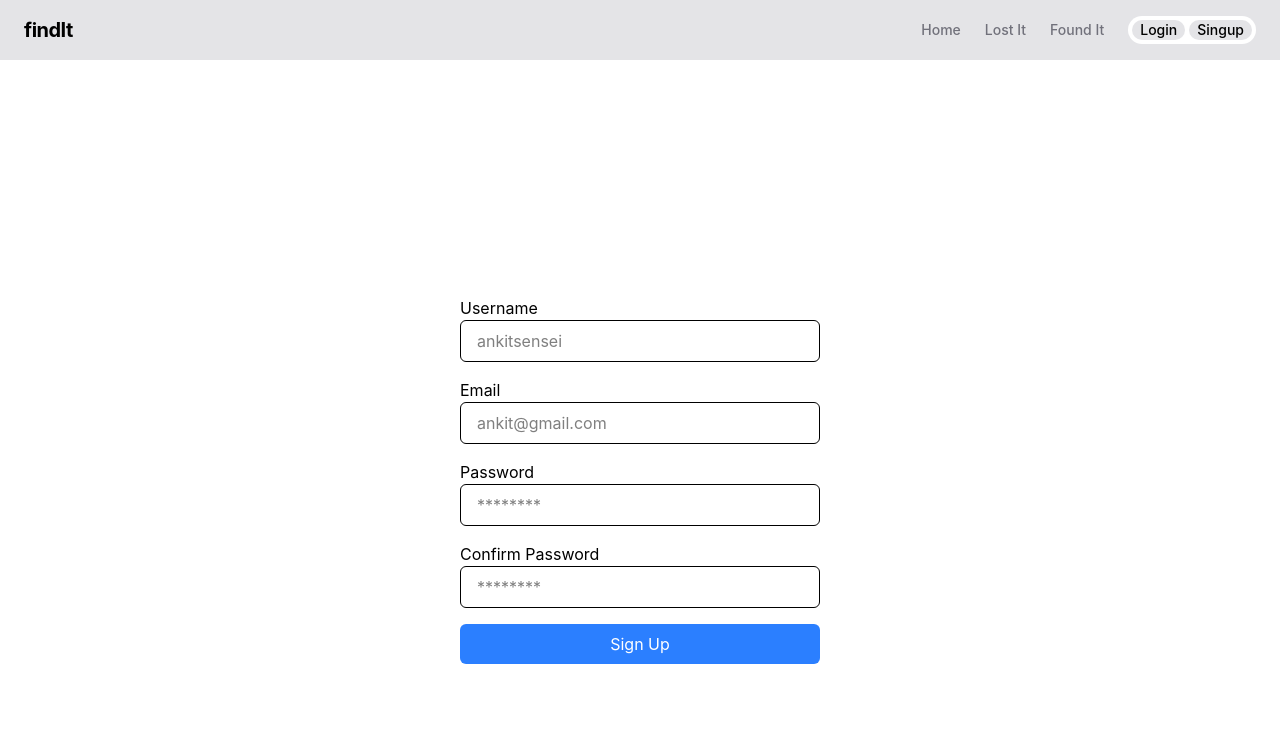
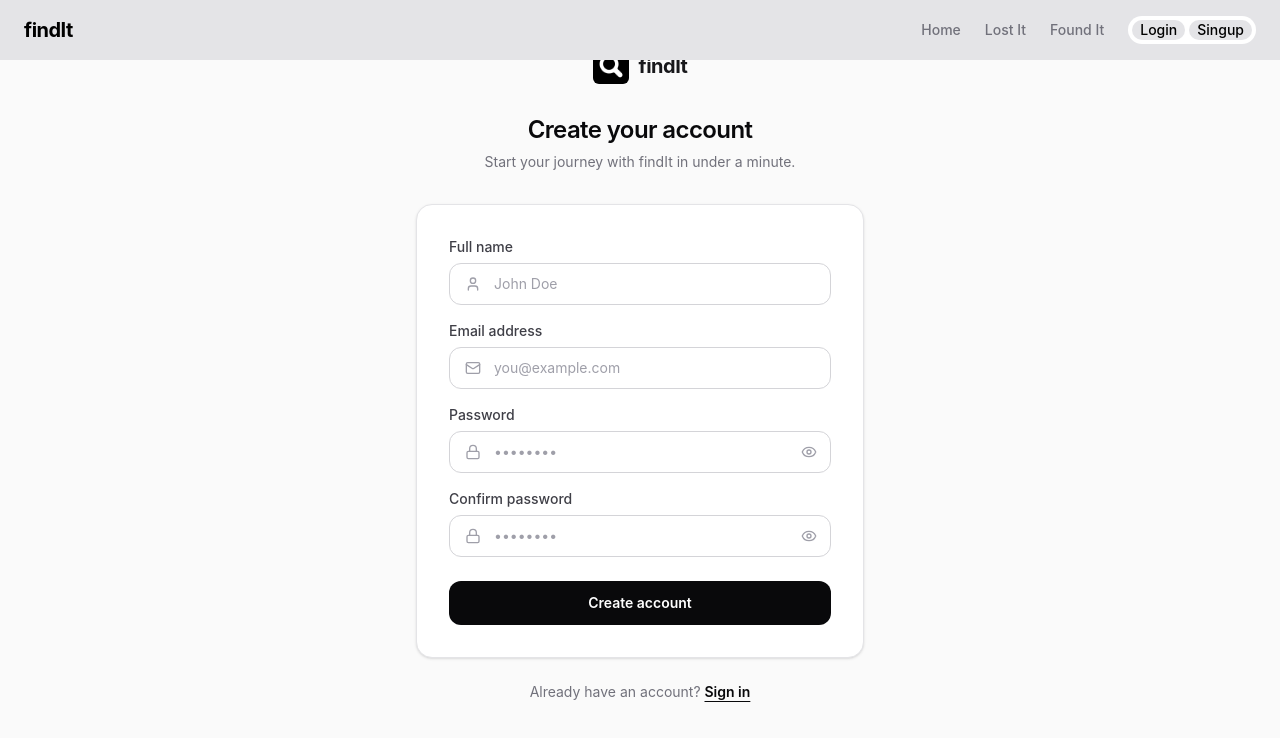
Before and after one commit to ankitsensei/findIt, a React (Vite) app in the folder client/: page /signup in a window 1280 px wide. Shown: the top 738 px of the page. Built offline with nearby package versions, Linux system fonts and the light colour scheme.

Commit message:
style: signup page

```diff
--- a/client/src/pages/Signup.jsx
+++ b/client/src/pages/Signup.jsx
@@ -1,104 +1,222 @@
+import { useState } from "react";
+import { NavLink } from "react-router";
 import { useForm } from "react-hook-form";
+import { User, Mail, Lock, Eye, EyeOff } from "lucide-react";
+import logo from "../assets/logo.jpeg";
 
 const Signup = () => {
+  const [showPassword, setShowPassword] = useState(false);
+  const [showConfirmPassword, setShowConfirmPassword] = useState(false);
+  const [submitted, setSubmitted] = useState(false);
+
   const {
     register,
     handleSubmit,
-    watch,
+    getValues,
     formState: { errors },
-  } = useForm();
+  } = useForm({
+    mode: "onTouched",
+    defaultValues: { name: "", email: "", password: "", confirmPassword: "" },
+  });
 
-  const password = watch("password");
-
-  const onSubmit = (data) => {
-    console.log(data);
+  const onSubmit = () => {
+    setSubmitted(true);
   };
 
+  const inputClass = (hasError) =>
+    `w-full rounded-xl border py-2.5 pl-11 pr-10 text-sm text-zinc-900 placeholder:text-zinc-400 outline-none transition focus:ring-2 ${
+      hasError
+        ? "border-red-400 bg-red-50/30 focus:border-red-400 focus:ring-red-100"
+        : "border-zinc-300 bg-white focus:border-zinc-900 focus:ring-zinc-200"
+    }`;
+
   return (
-    <div className="mt-20 w-full h-screen flex justify-center items-center">
-      <form
-        onSubmit={handleSubmit(onSubmit)}
-        className="w-90 flex flex-col gap-4"
+    <div className="min-h-[calc(100vh-56px)] flex items-center justify-center bg-zinc-50 px-4 py-12">
+      <div className="w-full max-w-md">
+        <div className="mb-8 text-center">
+          <NavLink to="/" className="inline-flex items-center gap-2.5">
+            <span className="flex h-9 w-9 items-center justify-center rounded-xl">
+              <img src={logo} alt="logo" className="rounded-md" />
+            </span>
+            <span className="text-xl font-bold tracking-tight text-zinc-900">
+              findIt
+            </span>
+          </NavLink>
+          <h2 className="mt-6 text-2xl font-semibold tracking-tight text-zinc-950">
+            Create your account
+          </h2>
+          <p className="mt-1.5 text-sm text-zinc-500">
+            Start your journey with findIt in under a minute.
+          </p>
+        </div>
+
+        {submitted && (
+          <div className="mb-6 rounded-xl border border-green-200 bg-green-50 px-4 py-3 text-sm text-green-700">
+            Account created successfully! Check your inbox to verify your email.
+          </div>
+        )}
+
+        <div className="rounded-2xl border border-zinc-200 bg-white p-6 shadow-sm md:p-8">
+          <form onSubmit={handleSubmit(onSubmit)} noValidate>
+            <div className="flex flex-col gap-4">
+              <div>
+                <label
+                  htmlFor="name"
+                  className="mb-1.5 block text-sm font-medium text-zinc-700"
                 >
-        {/* Username */}
-        <div className="flex flex-col">
-          <label>Username</label>
+                  Full name
+                </label>
+                <div className="relative">
+                  <User
+                    size={16}
+                    strokeWidth={2}
+                    className="pointer-events-none absolute left-4 top-1/2 -translate-y-1/2 text-zinc-400"
+                  />
                   <input
+                    id="name"
                     type="text"
-            placeholder="ankitsensei"
-            className="border px-4 py-2 rounded-md"
-            {...register("username", {
-              required: "Username is required",
+                    placeholder="John Doe"
+                    className={inputClass(errors.name)}
+                    {...register("name", {
+                      required: "Name is required",
                       minLength: {
-                value: 5,
-                message: "Minimum 5 characters",
-              },
-              maxLength: {
-                value: 20,
-                message: "Maximum 20 characters",
+                        value: 2,
+                        message: "Name must be at least 2 characters",
                       },
                     })}
                   />
-          {errors.username && (
-            <p className="text-red-500 text-sm">{errors.username.message}</p>
+                </div>
+                {errors.name && (
+                  <p className="mt-1.5 text-xs text-red-600">
+                    {errors.name.message}
+                  </p>
                 )}
               </div>
 
-        {/* Email */}
-        <div className="flex flex-col">
-          <label>Email</label>
+              <div>
+                <label
+                  htmlFor="email"
+                  className="mb-1.5 block text-sm font-medium text-zinc-700"
+                >
+                  Email address
+                </label>
+                <div className="relative">
+                  <Mail
+                    size={16}
+                    strokeWidth={2}
+                    className="pointer-events-none absolute left-4 top-1/2 -translate-y-1/2 text-zinc-400"
+                  />
                   <input
+                    id="email"
                     type="email"
-            placeholder="ankit@gmail.com"
-            className="border px-4 py-2 rounded-md"
+                    placeholder="you@example.com"
+                    className={inputClass(errors.email)}
                     {...register("email", {
                       required: "Email is required",
                       pattern: {
-                value: /^\S+@\S+\.\S+$/,
-                message: "Enter a valid email",
+                        value: /^[^\s@]+@[^\s@]+\.[^\s@]+$/,
+                        message: "Enter a valid email address",
                       },
                     })}
                   />
+                </div>
                 {errors.email && (
-            <p className="text-red-500 text-sm">{errors.email.message}</p>
+                  <p className="mt-1.5 text-xs text-red-600">
+                    {errors.email.message}
+                  </p>
                 )}
               </div>
 
-        {/* Password */}
-        <div className="flex flex-col">
-          <label>Password</label>
+              <div>
+                <label
+                  htmlFor="password"
+                  className="mb-1.5 block text-sm font-medium text-zinc-700"
+                >
+                  Password
+                </label>
+                <div className="relative">
+                  <Lock
+                    size={16}
+                    strokeWidth={2}
+                    className="pointer-events-none absolute left-4 top-1/2 -translate-y-1/2 text-zinc-400"
+                  />
                   <input
-            type="password"
-            placeholder="********"
-            className="border px-4 py-2 rounded-md"
+                    id="password"
+                    type={showPassword ? "text" : "password"}
+                    placeholder="••••••••"
+                    className={inputClass(errors.password)}
                     {...register("password", {
                       required: "Password is required",
                       minLength: {
-                value: 8,
-                message: "Password must be at least 8 characters",
+                        value: 6,
+                        message: "Password must be at least 6 characters",
                       },
                     })}
                   />
+                  <button
+                    type="button"
+                    onClick={() => setShowPassword((s) => !s)}
+                    aria-label={
+                      showPassword ? "Hide password" : "Show password"
+                    }
+                    className="absolute right-3.5 top-1/2 -translate-y-1/2 text-zinc-400 transition hover:text-zinc-600 cursor-pointer"
+                  >
+                    {showPassword ? (
+                      <EyeOff size={16} strokeWidth={2} />
+                    ) : (
+                      <Eye size={16} strokeWidth={2} />
+                    )}
+                  </button>
+                </div>
                 {errors.password && (
-            <p className="text-red-500 text-sm">{errors.password.message}</p>
+                  <p className="mt-1.5 text-xs text-red-600">
+                    {errors.password.message}
+                  </p>
                 )}
               </div>
 
-        {/* Confirm Password */}
-        <div className="flex flex-col">
-          <label>Confirm Password</label>
+              <div>
+                <label
+                  htmlFor="confirmPassword"
+                  className="mb-1.5 block text-sm font-medium text-zinc-700"
+                >
+                  Confirm password
+                </label>
+                <div className="relative">
+                  <Lock
+                    size={16}
+                    strokeWidth={2}
+                    className="pointer-events-none absolute left-4 top-1/2 -translate-y-1/2 text-zinc-400"
+                  />
                   <input
-            type="password"
-            placeholder="********"
-            className="border px-4 py-2 rounded-md"
+                    id="confirmPassword"
+                    type={showConfirmPassword ? "text" : "password"}
+                    placeholder="••••••••"
+                    className={inputClass(errors.confirmPassword)}
                     {...register("confirmPassword", {
-              required: "Confirm your password",
+                      required: "Please confirm your password",
                       validate: (value) =>
-                value === password || "Passwords do not match",
+                        value === getValues("password") ||
+                        "Passwords do not match",
                     })}
                   />
+                  <button
+                    type="button"
+                    onClick={() => setShowConfirmPassword((s) => !s)}
+                    aria-label={
+                      showConfirmPassword ? "Hide password" : "Show password"
+                    }
+                    className="absolute right-3.5 top-1/2 -translate-y-1/2 text-zinc-400 transition hover:text-zinc-600 cursor-pointer"
+                  >
+                    {showConfirmPassword ? (
+                      <EyeOff size={16} strokeWidth={2} />
+                    ) : (
+                      <Eye size={16} strokeWidth={2} />
+                    )}
+                  </button>
+                </div>
                 {errors.confirmPassword && (
-            <p className="text-red-500 text-sm">
+                  <p className="mt-1.5 text-xs text-red-600">
                     {errors.confirmPassword.message}
                   </p>
                 )}
@@ -106,11 +224,24 @@ const Signup = () => {
 
               <button
                 type="submit"
-          className="bg-blue-500 text-white py-2 rounded-md"
+                className="mt-2 w-full rounded-xl bg-zinc-950 py-3 text-sm font-semibold text-white transition hover:bg-zinc-800 active:scale-[0.99] cursor-pointer"
               >
-          Sign Up
+                Create account
               </button>
+            </div>
           </form>
+        </div>
+
+        <p className="mt-6 text-center text-sm text-zinc-500">
+          Already have an account?{" "}
+          <NavLink
+            to="/signin"
+            className="font-semibold text-zinc-950 underline underline-offset-4 transition hover:text-zinc-600"
+          >
+            Sign in
+          </NavLink>
+        </p>
+      </div>
     </div>
   );
 };
```
Lines whose indentation alone changed are shown as unchanged.
